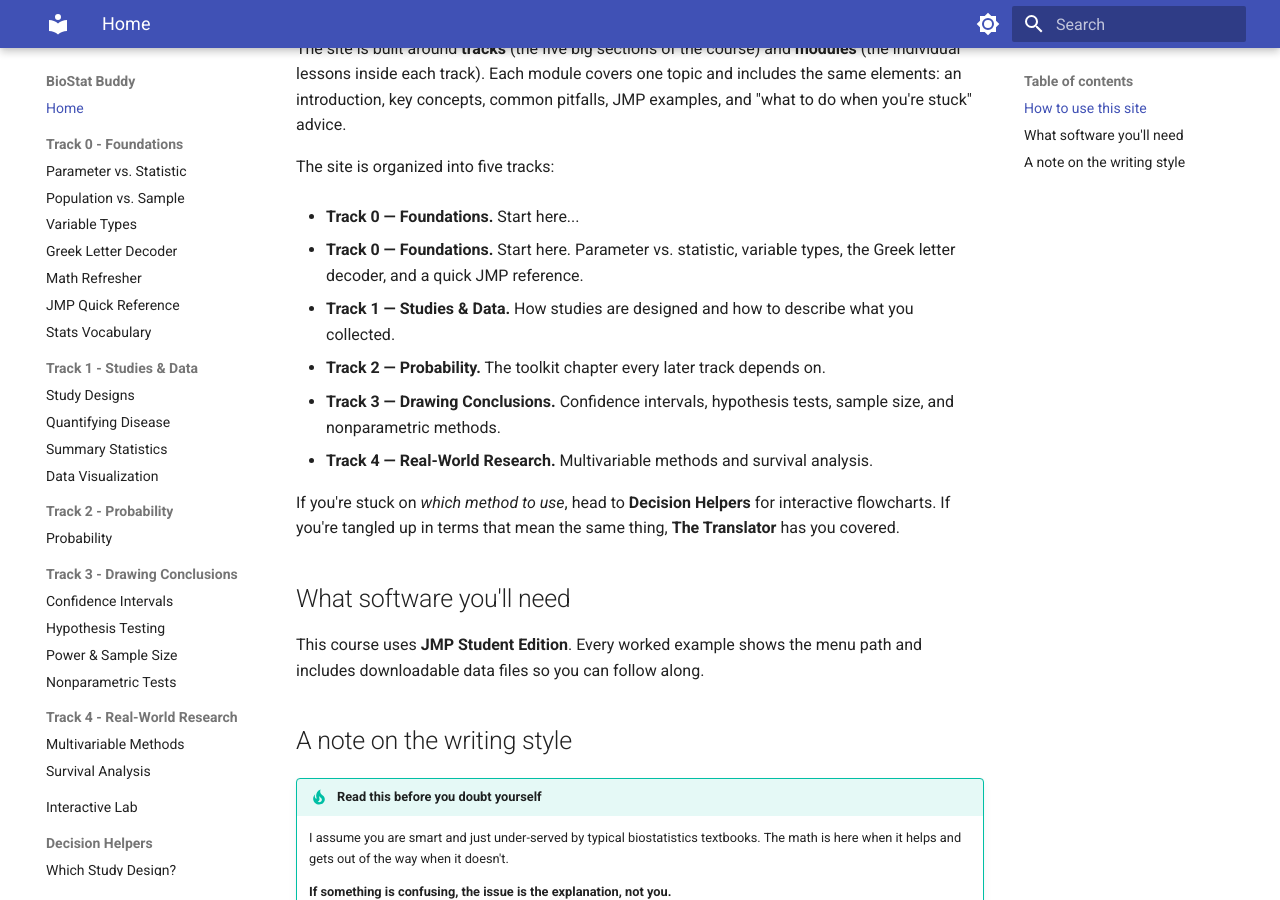
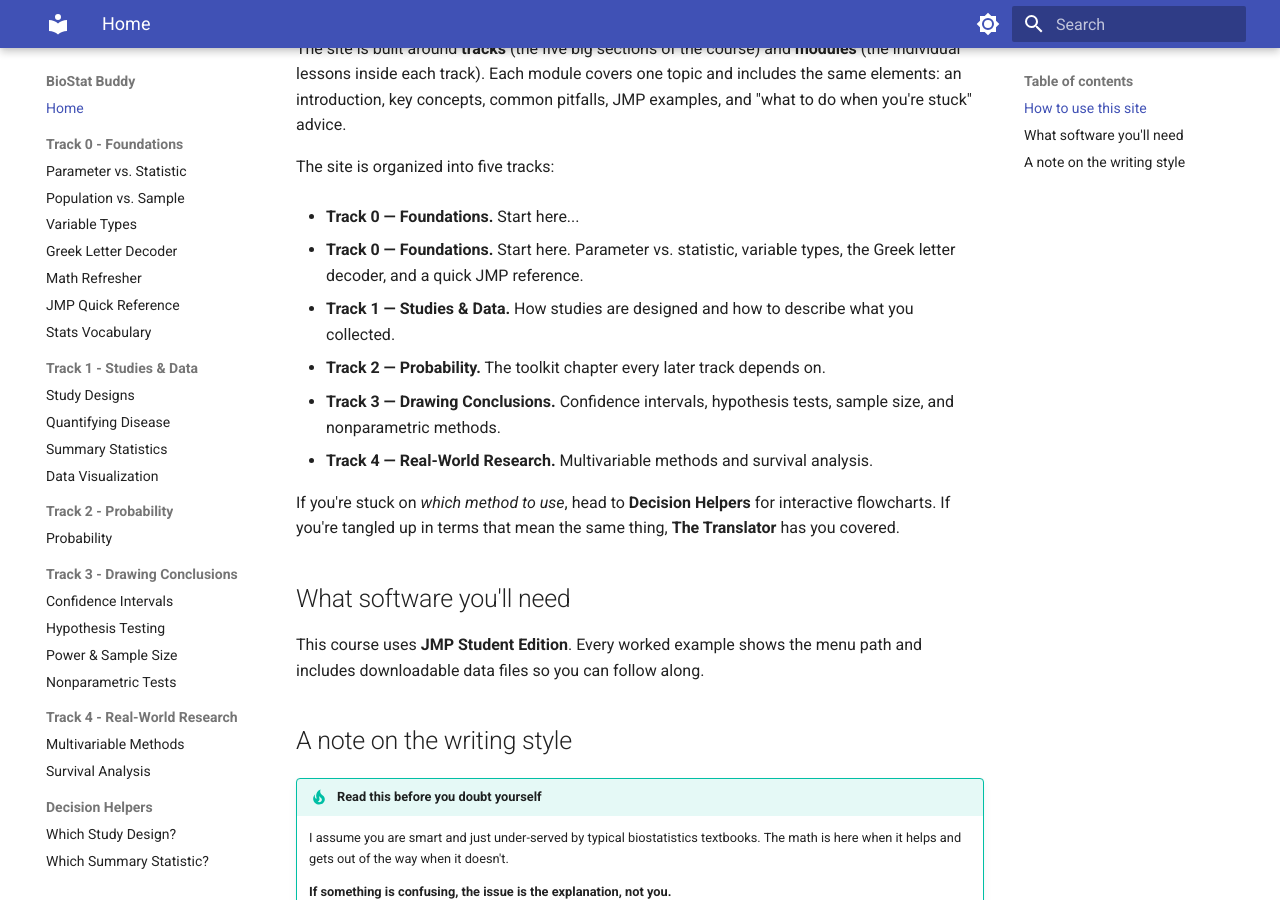
Before and after one commit to marywmathis/biostat-buddy, an MkDocs documentation site: the page built from docs/index.md, in a window 1280 px wide and 900 px high, scrolled down 571 px. Built offline with MkDocs 1.6.1 and Material for MkDocs 9.7.7, drawn with Linux system fonts in a browser that asks for light colours; some of the changed lines change nothing that is shown.

Commit message:
Update mkdocs.yml

```diff
--- a/mkdocs.yml
+++ b/mkdocs.yml
@@ -1,9 +1,5 @@
 site_name: BioStat Buddy
 site_description: Biostatistics in plain English for undergraduate public health majors
-site_name: BioStat Buddy
-site_description: Biostatistics in plain English for undergraduate public health majors
-docs_dir: docs
-use_directory_urls: true
 
 theme:
   name: material
@@ -53,7 +49,6 @@
   - Track 4 - Real-World Research:
       - Multivariable Methods: track-4-real-world/ch9-multivariable.md
       - Survival Analysis: track-4-real-world/ch11-survival.md
-  - Interactive Lab: interactive-lab.html
   - Decision Helpers:
       - Which Study Design?: decision-helpers/which-study-design.md
       - Which Summary Statistic?: decision-helpers/which-summary-stat.md
```
